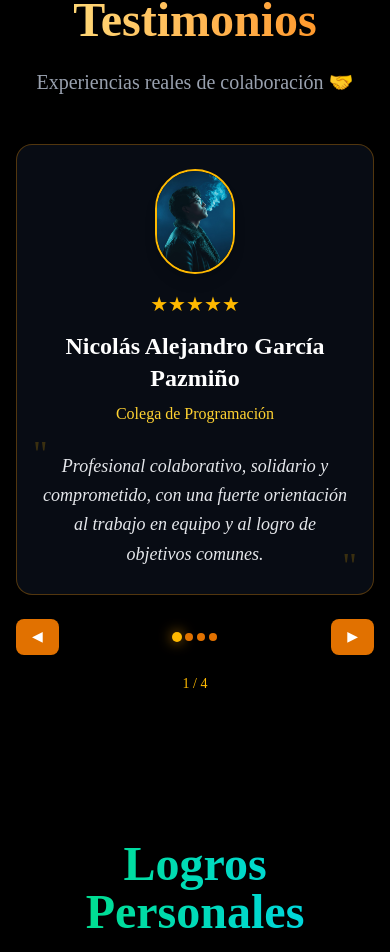
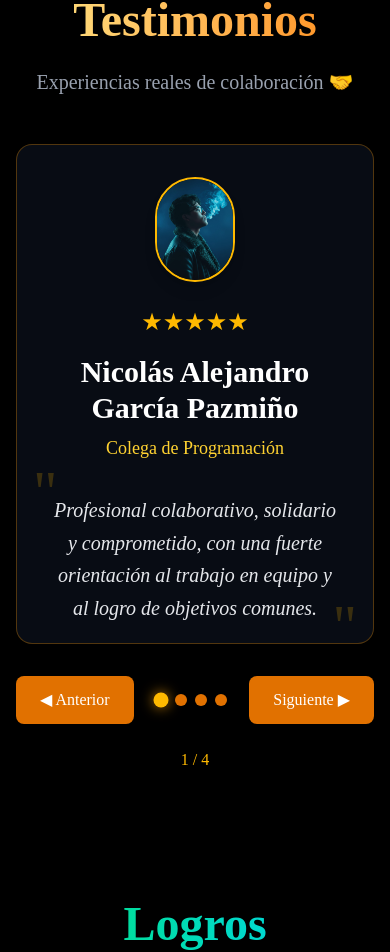
Before and after one commit to Jonar519/Trabajo-final-Jonar-Martinez, a Next.js app: page / in a window 390 px wide. Shown: the part 6003-6955 px from the top of the page. Built offline with nearby package versions, Linux system fonts and the light colour scheme.

Commit message:
Agregando animacion

```diff
--- a/src/app/components/Testimonials.tsx
+++ b/src/app/components/Testimonials.tsx
@@ -15,24 +15,30 @@ export default function Testimonials() {
   const { isVisible: isTestimonialVisible, elementRef: testimonialRef } = useScrollAnimation(0.2);
   const { isVisible: isControlsVisible, elementRef: controlsRef } = useScrollAnimation(0.3);
 
-  const changeTestimonial = (index: number) => {
+  const totalTestimonials = testimonials.testimonials.length;
+
+  const nextTestimonial = () => {
+    if (isTransitioning) return;
+
+    setIsTransitioning(true);
+    setActiveTestimonio((prev) => (prev + 1) % totalTestimonials);
+    setTimeout(() => setIsTransitioning(false), 600);
+  };
+
+  const prevTestimonial = () => {
+    if (isTransitioning) return;
+
+    setIsTransitioning(true);
+    setActiveTestimonio((prev) => (prev - 1 + totalTestimonials) % totalTestimonials);
+    setTimeout(() => setIsTransitioning(false), 600);
+  };
+
+  const goToTestimonial = (index: number) => {
     if (isTransitioning || index === activeTestimonio) return;
 
     setIsTransitioning(true);
     setActiveTestimonio(index);
-    setTimeout(() => setIsTransitioning(false), 500);
-  };
-
-  const nextTestimonial = () => {
-    if (isTransitioning) return;
-    const nextIndex = (activeTestimonio + 1) % testimonials.testimonials.length;
-    changeTestimonial(nextIndex);
-  };
-
-  const prevTestimonial = () => {
-    if (isTransitioning) return;
-    const prevIndex = (activeTestimonio - 1 + testimonials.testimonials.length) % testimonials.testimonials.length;
-    changeTestimonial(prevIndex);
+    setTimeout(() => setIsTransitioning(false), 600);
   };
 
   return (
@@ -52,45 +58,58 @@ export default function Testimonials() {
           </p>
         </div>
 
-        {/* Testimonio principal con animación y transición suave */}
+        {/* Testimonio principal con transición suave */}
         <div
           ref={testimonialRef}
           className={`reveal-text ${isTestimonialVisible ? 'revealed' : ''}`}
           style={{ transitionDelay: isTestimonialVisible ? '0.2s' : '0s' }}
         >
-          <div className="bg-gray-900/50 border border-amber-500/30 rounded-2xl p-6 sm:p-8 backdrop-blur-sm shadow-2xl transition-all duration-500">
-            <div className="text-center mb-6">
-              <div className="flex justify-center mb-4">
+          <div className="relative h-[500px]">
+            {testimonials.testimonials.map((testimonial, index) => (
+              <div
+                key={testimonial.id}
+                className={`absolute inset-0 transition-all duration-600 ease-out ${
+                  index === activeTestimonio
+                    ? "opacity-100 translate-y-0 scale-100"
+                    : "opacity-0 translate-y-10 scale-95 pointer-events-none"
+                }`}
+              >
+                <div className="bg-gray-900/50 border border-amber-500/30 rounded-2xl p-8 sm:p-12 backdrop-blur-sm shadow-2xl h-full">
+                  <div className="text-center mb-8">
+                    <div className="flex justify-center mb-6">
                       <Image
-                  src={testimonials.testimonials[activeTestimonio].image}
-                  alt={testimonials.testimonials[activeTestimonio].name}
+                        src={testimonial.image}
+                        alt={testimonial.name}
                         width={80}
                         height={80}
-                  className="rounded-full border-2 border-amber-400 shadow-lg transition-all duration-500"
+                        className="rounded-full border-2 border-amber-400 shadow-lg transition-transform duration-600"
                       />
                     </div>
 
-              <div className="flex justify-center mb-3">
-                {[...Array(testimonials.testimonials[activeTestimonio].rating)].map((_, i) => (
-                  <span key={i} className="text-amber-400 text-xl">★</span>
+                    <div className="flex justify-center mb-4">
+                      {[...Array(testimonial.rating)].map((_, i) => (
+                        <span key={i} className="text-amber-400 text-2xl">★</span>
                       ))}
                     </div>
 
-              <h3 className="text-2xl sm:text-3xl font-bold text-white mb-2 transition-all duration-500">
-                {testimonials.testimonials[activeTestimonio].name}
+                    <h3 className="text-3xl font-bold text-white mb-2 transition-all duration-600">
+                      {testimonial.name}
                     </h3>
-              <p className="text-amber-300 text-base sm:text-lg mb-4 transition-all duration-500">
-                {testimonials.testimonials[activeTestimonio].role}
+                    <p className="text-amber-300 text-lg mb-6 transition-all duration-600">
+                      {testimonial.role}
                     </p>
                   </div>
 
                   <div className="relative">
-              <div className="text-amber-400 text-4xl sm:text-6xl absolute -top-4 -left-2 sm:-top-8 sm:-left-4 opacity-20 transition-all duration-500">&quot;</div>
-              <p className="text-gray-200 text-lg sm:text-xl leading-relaxed text-center italic relative z-10 transition-all duration-500 min-h-[120px] flex items-center justify-center">
-                {testimonials.testimonials[activeTestimonio].text}
+                    <div className="text-amber-400 text-6xl absolute -top-8 -left-4 opacity-20 transition-all duration-600">&quot;</div>
+                    <p className="text-gray-200 text-xl sm:text-2xl leading-relaxed text-center italic relative z-10 transition-all duration-600">
+                      {testimonial.text}
                     </p>
-              <div className="text-amber-400 text-4xl sm:text-6xl absolute -bottom-4 -right-2 sm:-bottom-8 sm:-right-4 opacity-20 transition-all duration-500">&quot;</div>
+                    <div className="text-amber-400 text-6xl absolute -bottom-8 -right-4 opacity-20 transition-all duration-600">&quot;</div>
                   </div>
+                </div>
+              </div>
+            ))}
           </div>
         </div>
 
@@ -100,24 +119,26 @@ export default function Testimonials() {
           className={`reveal-text ${isControlsVisible ? 'revealed' : ''}`}
           style={{ transitionDelay: isControlsVisible ? '0.3s' : '0s' }}
         >
-          <div className="flex justify-between items-center mt-6 sm:mt-8">
+          <div className="flex justify-between items-center mt-8">
             <button
               onClick={prevTestimonial}
               disabled={isTransitioning}
-              className={`px-4 sm:px-6 py-2 sm:py-3 text-sm sm:text-base bg-amber-600 hover:bg-amber-500 text-white rounded-lg transition-all duration-300 flex items-center gap-2 ${
-                isTransitioning ? 'opacity-50 cursor-not-allowed' : 'hover:scale-105'
+              className={`px-6 py-3 text-base bg-amber-600 text-white rounded-lg transition-all duration-300 flex items-center gap-2 ${
+                isTransitioning
+                  ? "opacity-50 cursor-not-allowed"
+                  : "hover:bg-amber-500 hover:scale-105"
               }`}
             >
-              ◀ <span className="hidden sm:inline">Anterior</span>
+              ◀ Anterior
             </button>
 
-            <div className="flex gap-1 sm:gap-2">
+            <div className="flex gap-2">
               {testimonials.testimonials.map((_, index) => (
                 <button
                   key={index}
-                  onClick={() => changeTestimonial(index)}
+                  onClick={() => goToTestimonial(index)}
                   disabled={isTransitioning}
-                  className={`w-2 h-2 sm:w-3 sm:h-3 rounded-full transition-all duration-300 ${
+                  className={`w-3 h-3 rounded-full transition-all duration-300 ${
                     index === activeTestimonio
                       ? "bg-amber-400 scale-125 shadow-[0_0_10px_rgba(245,158,11,0.8)]"
                       : "bg-amber-600 hover:bg-amber-500"
@@ -129,17 +150,19 @@ export default function Testimonials() {
             <button
               onClick={nextTestimonial}
               disabled={isTransitioning}
-              className={`px-4 sm:px-6 py-2 sm:py-3 text-sm sm:text-base bg-amber-600 hover:bg-amber-500 text-white rounded-lg transition-all duration-300 flex items-center gap-2 ${
-                isTransitioning ? 'opacity-50 cursor-not-allowed' : 'hover:scale-105'
+              className={`px-6 py-3 text-base bg-amber-600 text-white rounded-lg transition-all duration-300 flex items-center gap-2 ${
+                isTransitioning
+                  ? "opacity-50 cursor-not-allowed"
+                  : "hover:bg-amber-500 hover:scale-105"
               }`}
             >
-              <span className="hidden sm:inline">Siguiente</span> ▶
+              Siguiente ▶
             </button>
           </div>
 
           {/* Contador */}
-          <div className="text-center mt-4">
-            <span className="text-amber-400 text-sm sm:text-base">
+          <div className="text-center mt-6">
+            <span className="text-amber-400 text-base">
               {activeTestimonio + 1} / {testimonials.testimonials.length}
             </span>
           </div>
```
Lines whose indentation alone changed are shown as unchanged.
